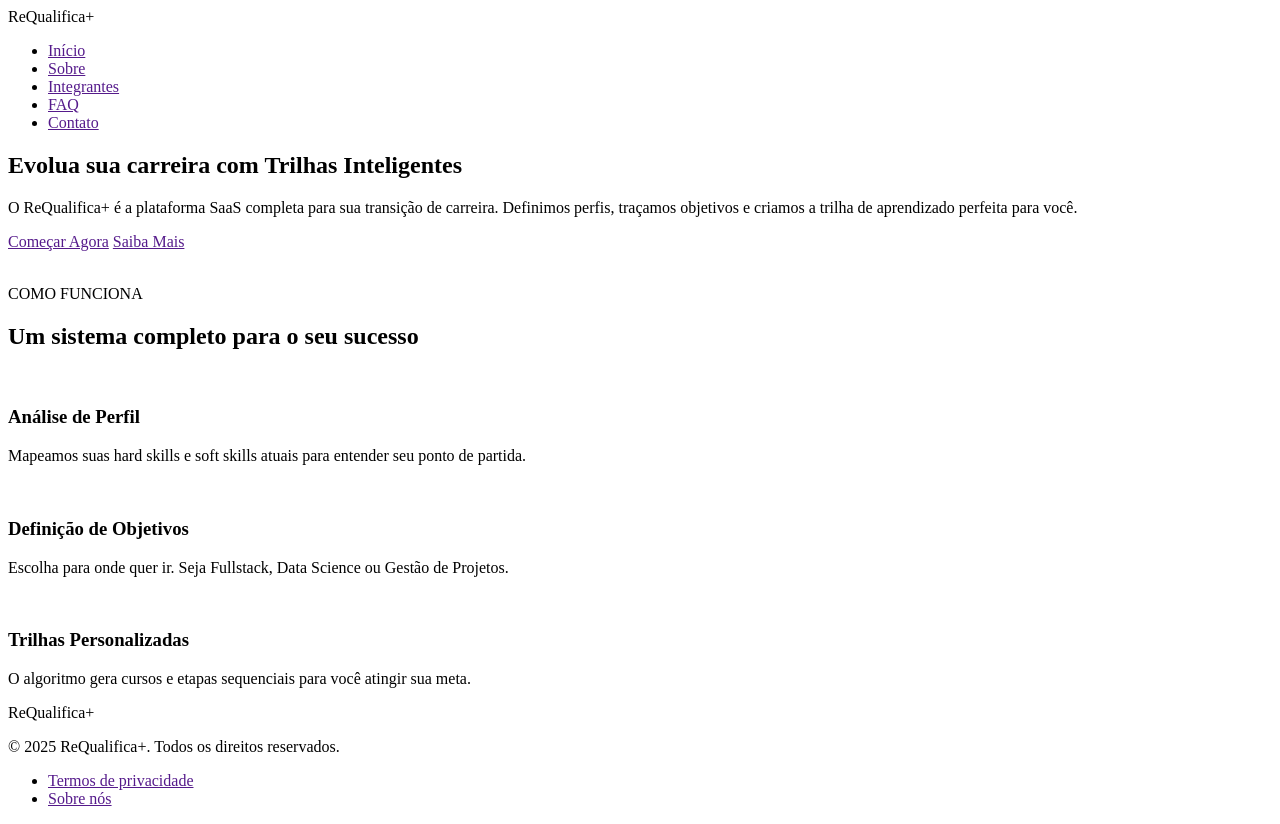
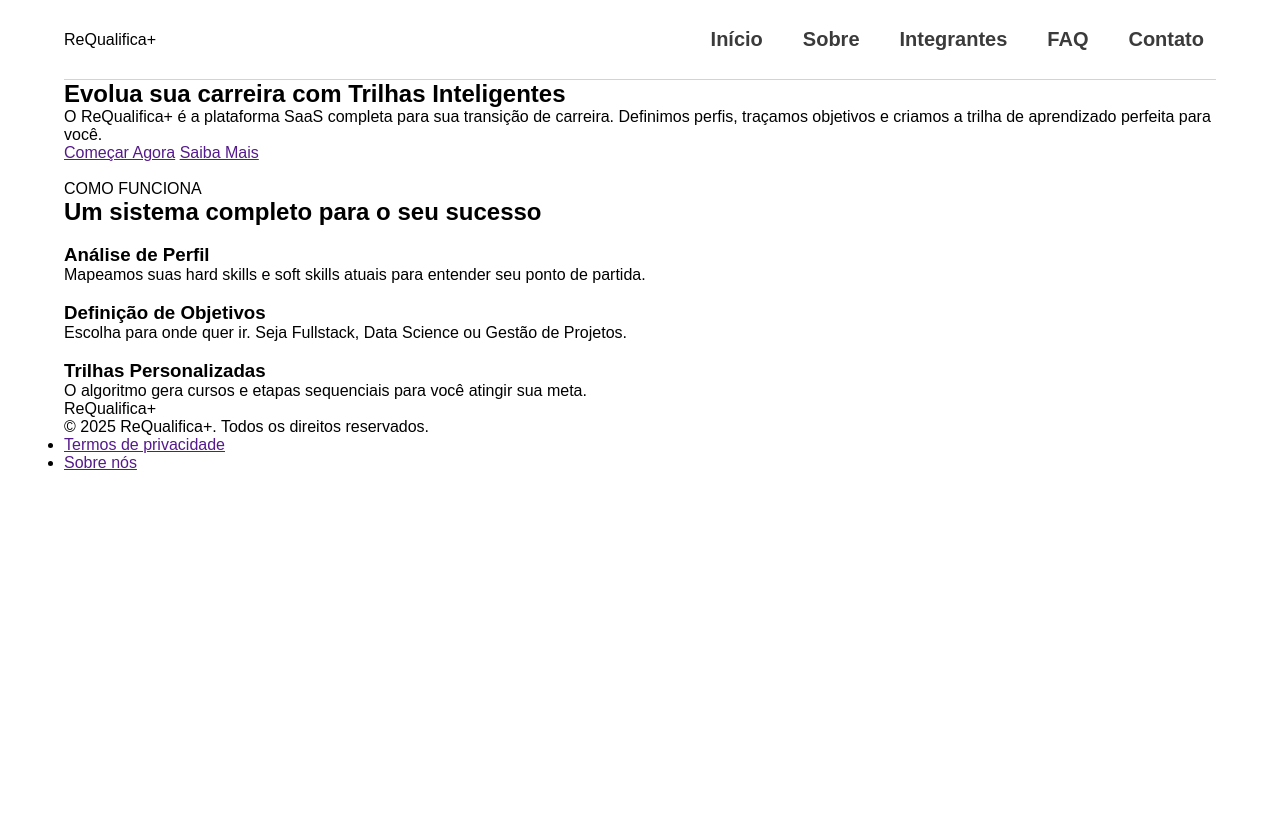
Before and after one commit to PauloSousaJDEV/GS1-Front, a plain HTML site: page index.html in a window 1280 px wide. After the commit the page ends 800 px from the top, so only its background shows below. Drawn offline with Linux system fonts and the light colour scheme.

Commit message:
Add estilos no css de nav

```diff
--- a/css/style.css
+++ b/css/style.css
@@ -8,3 +8,34 @@ html {
     font-size: 16px;
     font-family: Arial, Helvetica, sans-serif;
 }
+
+.container {
+    max-width: 90%;
+    margin: 0 auto;
+}
+
+.header {
+    display: flex;
+    justify-content: space-between;
+    align-items: center;
+    height: 80px;
+    border-bottom: 1px solid lightgray
+}
+
+.menu {
+    display: flex;
+    align-items: center;
+    gap: 1rem;
+}
+
+.menu-item {
+    list-style: none;
+
+    & a {
+        font-size: 1.25rem;
+        font-weight: bold;
+        text-decoration: none;
+        padding: .75rem;
+        color: #3B3B3B
+    }
+}
--- a/index.html
+++ b/index.html
@@ -3,17 +3,18 @@
 <head>
     <meta charset="UTF-8">
     <meta name="viewport" content="width=device-width, initial-scale=1.0">
+    <link rel="stylesheet" href="./css/style.css">
     <title>ReQualifica+</title>
 </head>
 <body>
-    <header>
+    <header class="header container">
         <div class="logo">
-            ReQualifica+
+            <span>ReQualifica+</span>
         </div>
         <nav>
             <ul class="menu">
                 <li class="menu-item">
-                    <a href="">
+                    <a href="index.html">
                         Início
                     </a>
                 </li>
@@ -40,7 +41,7 @@
             </ul>
         </nav>
     </header>
-    <main>
+    <main class="container">
         <section class="hero-section">
             <div>
                 <h1>Evolua sua carreira com Trilhas Inteligentes</h1>
@@ -79,7 +80,7 @@
             </div>
         </section>
     </main>
-    <footer>
+    <footer class="container">
         <div>
             <div class="footer-logo">
                 ReQualifica+
```
